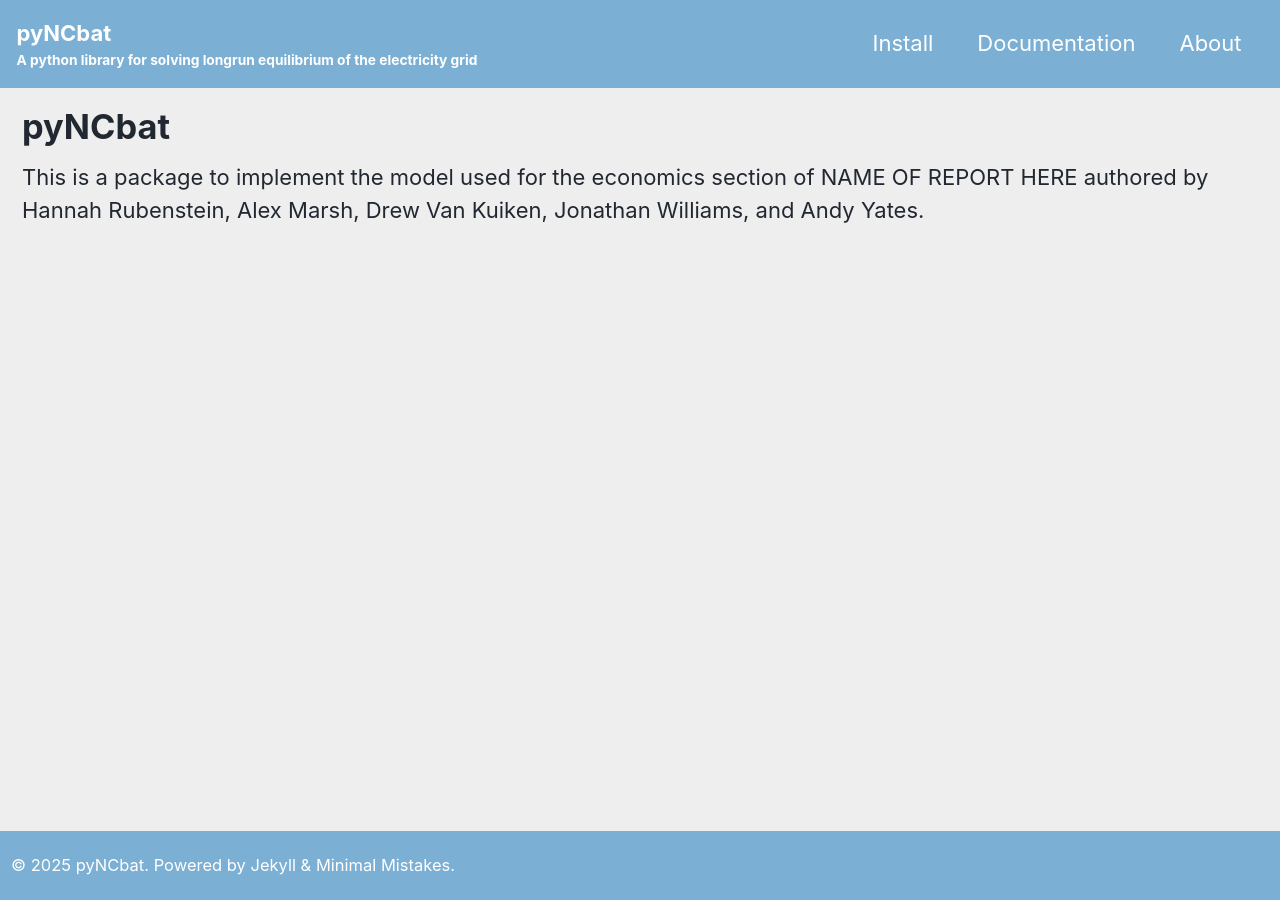
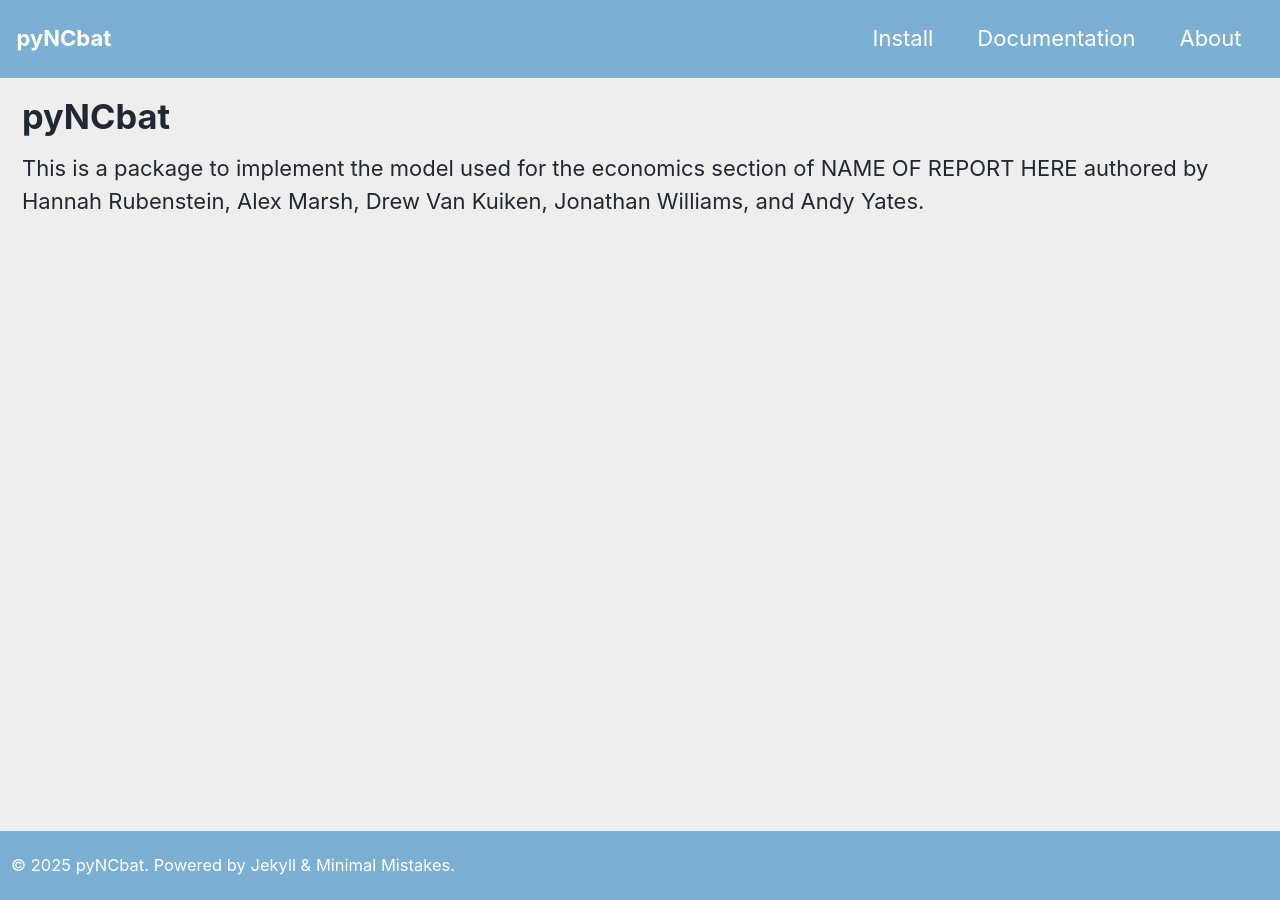
Before and after one commit to alexiom/pyNCbat, a Jekyll site: the page built from docs/_pages/home.md, in a window 1280 px wide. Built offline with Jekyll 4.4.1, drawn with Linux system fonts in a browser that asks for light colours; cached includes are drawn as plain includes.

Commit message:
Update _config.yml

```diff
--- a/docs/_config.yml
+++ b/docs/_config.yml
@@ -19,7 +19,7 @@ locale                   : "en-US"
 rtl                      : # true, false (default) # turns direction of the page into right to left for RTL languages
 title                    : "pyNCbat"
 title_separator          : "-"
-subtitle                 : "A python library for solving longrun equilibrium of the electricity grid" # site tagline that appears below site title in masthead
+subtitle                 : # site tagline that appears below site title in masthead
 name                     : &name "pyNCbat"
 description              : &description "A website for the python library pyNCbat"
 url                      : https://alexmarsh.io # the base hostname & protocol for your site e.g. "https://mmistakes.github.io"
```
